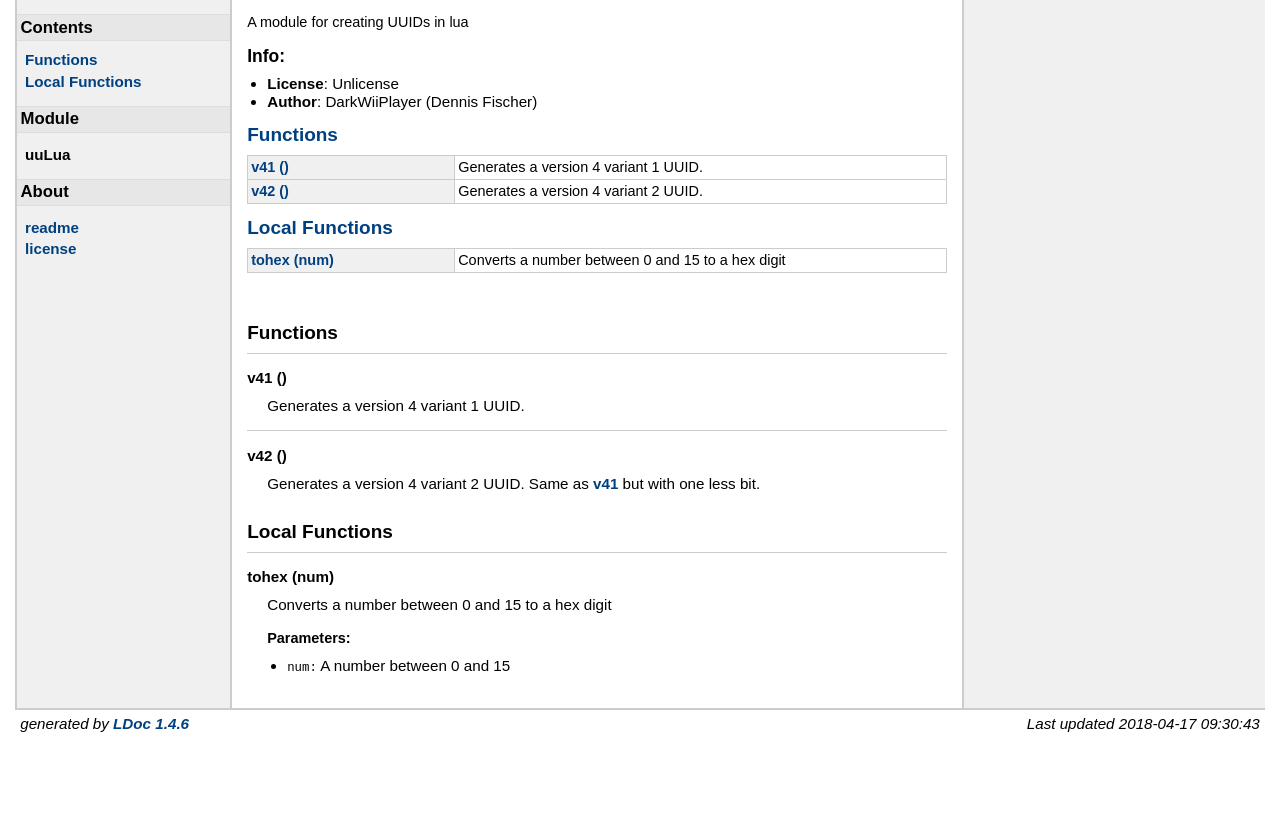
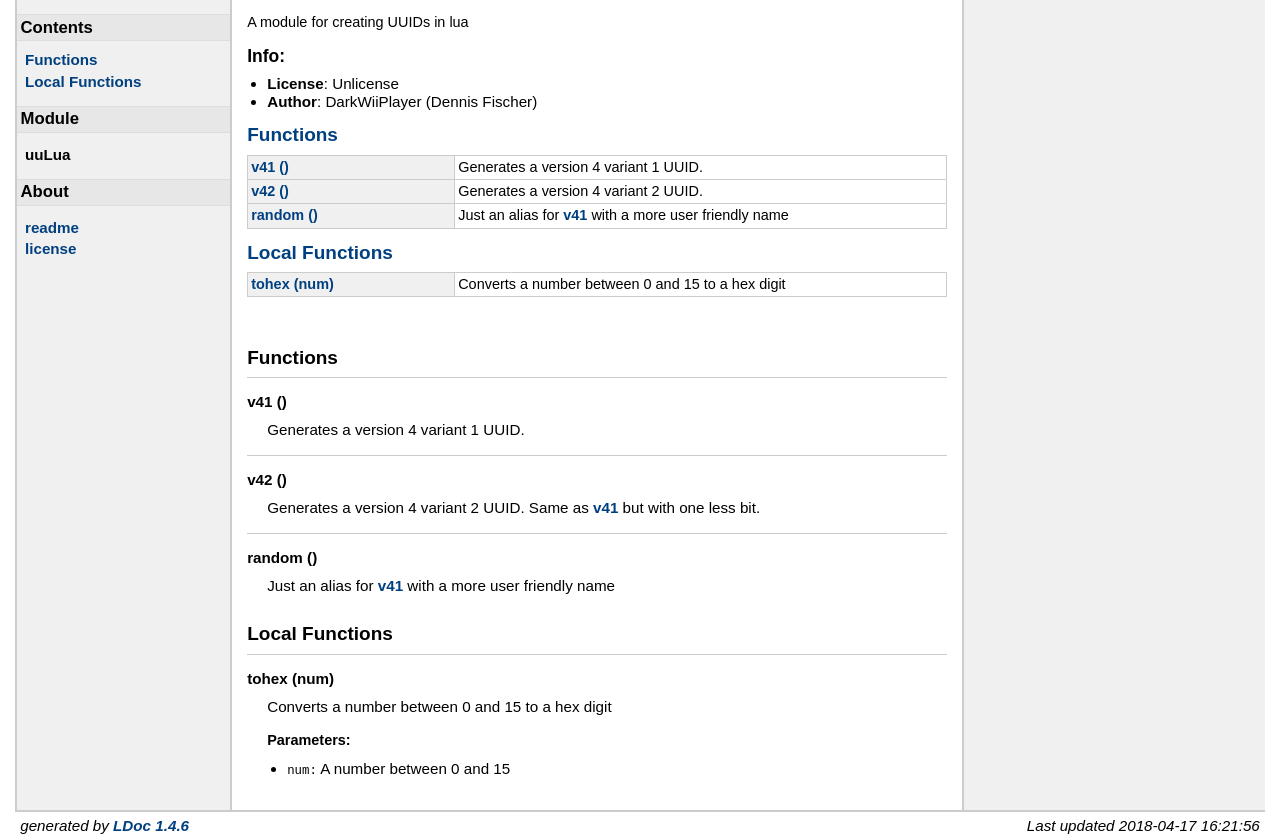
Before and after one commit to DarkWiiPlayer/uulua, a plain HTML site: page docs/module/uuLua.html in a window 1280 px wide. Shown: the part 63-903 px from the top of the page. Before the commit the page ends 801 px from the top, so only its background shows below. Drawn offline with Linux system fonts and the light colour scheme.

Commit message:
Build documentation after last commit

```diff
--- a/docs/module/uuLua.html
+++ b/docs/module/uuLua.html
@@ -70,6 +70,10 @@
 	<td class="name" nowrap><a href="#v42">v42 ()</a></td>
 	<td class="summary">Generates a version 4 variant 2 UUID.</td>
 	</tr>
+	<tr>
+	<td class="name" nowrap><a href="#random">random ()</a></td>
+	<td class="summary">Just an alias for <a href="../index.html#v41">v41</a> with a more user friendly name</td>
+	</tr>
 </table>
 <h2><a href="#Local_Functions">Local Functions</a></h2>
 <table class="function_list">
@@ -115,6 +119,20 @@
 
 
 </dd>
+    <dt>
+    <a name = "random"></a>
+    <strong>random ()</strong>
+    </dt>
+    <dd>
+    Just an alias for <a href="../index.html#v41">v41</a> with a more user friendly name
+
+
+
+
+
+
+
+</dd>
 </dl>
     <h2 class="section-header "><a name="Local_Functions"></a>Local Functions</h2>
 
@@ -146,7 +164,7 @@
 </div> <!-- id="main" -->
 <div id="about">
 <i>generated by <a href="http://github.com/stevedonovan/LDoc">LDoc 1.4.6</a></i>
-<i style="float:right;">Last updated 2018-04-17 09:30:43 </i>
+<i style="float:right;">Last updated 2018-04-17 16:21:56 </i>
 </div> <!-- id="about" -->
 </div> <!-- id="container" -->
 </body>
```
Also changed, not shown: docs/about/license.md.html (+1 -1 lines), docs/about/readme.md.html (+1 -1 lines), docs/index.html (+19 -1 lines).
